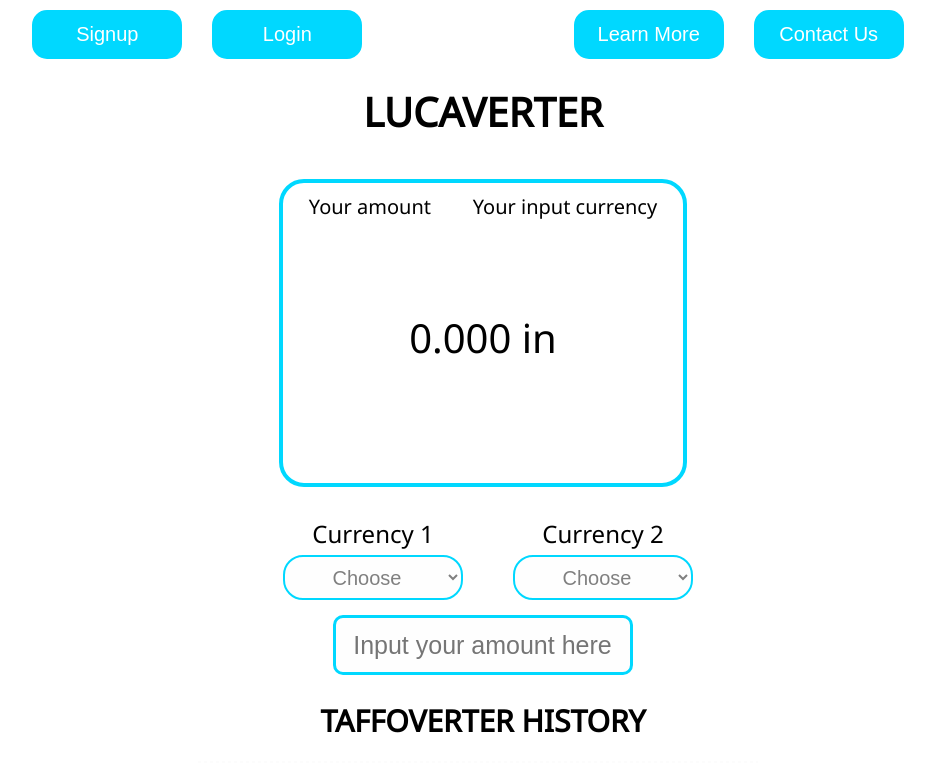
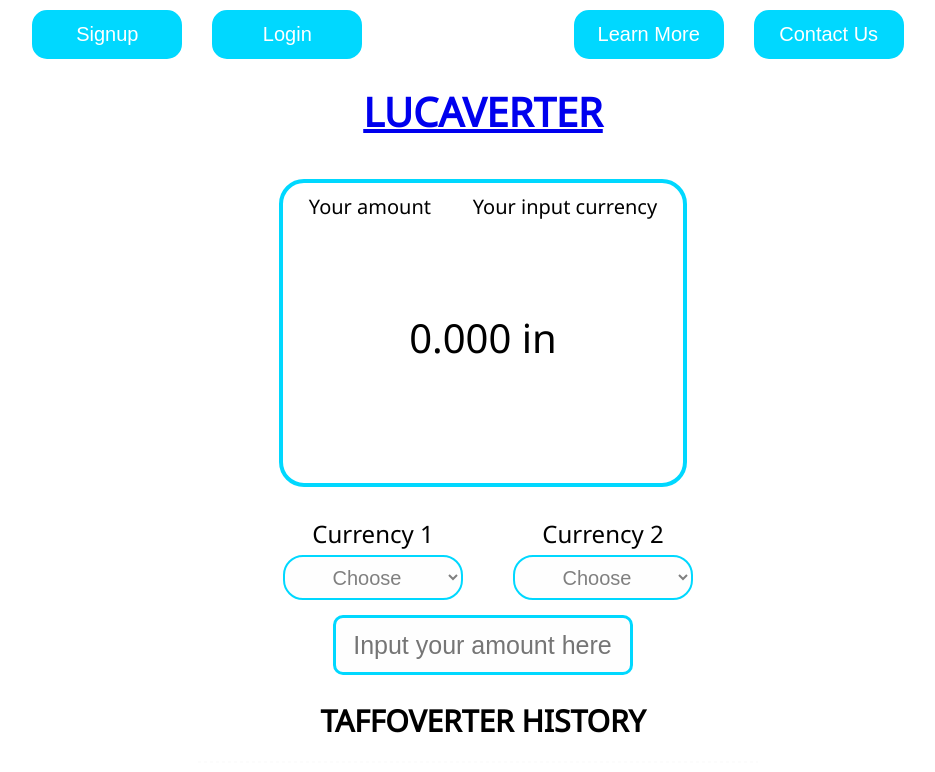
Before and after one commit to oslabs-beta/deprecatedplsdelete, a React app: page / in a window 1280 px wide. Shown: the top 772 px of the page, without its empty margins (157-1092 px from the left). Built offline with nearby package versions, Linux system fonts and the light colour scheme.

Commit message:
setup react router

```diff
--- a/client/App.jsx
+++ b/client/App.jsx
@@ -1,6 +1,11 @@
 import React, { Component } from 'react';
 import axios from 'axios';
-import { BrowserRouter, Switch, Route } from 'react-router-dom';
+import {
+  BrowserRouter as Router,
+  Switch,
+  Route,
+  Link
+} from "react-router-dom"
 import Login from './User/Login.jsx';
 import Signup from './User/Signup.jsx';
 import ChoiceBox from './Components/ChoiceBox.jsx';
@@ -85,17 +90,45 @@ class App extends Component {
 
   render() {
     return (
-      <>
+      <Router>
+        <div className="header">
+          <div className="topButtons">
+            <div className="leftButtons">
+              <Link to='/signup'>
+                <button
+                  className="signup-btn"
+                  // onClick={(event) => {
+                  //   console.log('trying to send you to singup');
+                  //   console.log(this.state);
+                  //   this.setState({ currentpage: 'signup' });}}
+                >
+                  {' '}
+                  Signup{' '}
+                </button>
+              </Link>
+
+              <Link to="/login">
+                <button
+                  className="login-btn"
+                >
+                  {' '}
+                  Login{' '}
+                </button>
+              </Link>
+            </div>
+            <div className="rightButtons">
+              <button>Learn More</button>
+              <button>Contact Us</button>
+            </div>
+          </div>
           <div>
-          <BrowserRouter>
+            <Link to="/">
+            <h1>LUCAVERTER</h1>
+            </Link>
+          </div>
+      </div>
             <Switch>
-              <Route exact path="/" />
-              <Route path="/login" render={() => <Login />} />
-              <Route path="/signup" render={() => <Signup />} />
-            </Switch>
-          </BrowserRouter>
-        </div>
-        <Navigation />
+              <Route exact path="/">
                 <ConversionBox info={this.state} />
                 <ChoiceBox
                   info={this.state}
@@ -104,7 +137,15 @@ class App extends Component {
                   valueChange={this.valueChange}
                 />
                 <Graph info={this.state} />
-      </>
+              </Route>
+              <Route path="/login">
+                <Login/>
+              </Route>
+              <Route path="/signup">
+                <Signup/>
+              </Route>
+            </Switch>
+      </Router>
     );
   }
 }
--- a/client/Components/Navigation.jsx
+++ b/client/Components/Navigation.jsx
@@ -2,23 +2,41 @@ import React, { Component } from 'react';
 import { render } from 'react-dom';
 import Login from '../User/Login.jsx';
 import Signup from '../User/Signup.jsx';
+import { Redirect } from 'react-router-dom';
 
 class Navigation extends Component {
+  // need state to keep track of redirect
+  constructor(props) {
+    super(props);
+    this.state = {
+      loggedIn: false,
+      failedLogin: false,
+      currentpage: 'home',
+    };
+
+  }
+  //need function to update the state on what is clicked
+
+
   render() {
+  if (this.state.currentpage === 'home') {
     return (
       <div className="header">
         <div className="topButtons">
           <div className="leftButtons">
             <button
               className="signup-btn"
-              // onClick={(event) => (window.location.href = '/signup')}
+              onClick={(event) => {
+                console.log('trying to send you to singup');
+                console.log(this.state);
+                this.setState({ currentpage: 'signup' });}}
             >
               {' '}
               Signup{' '}
             </button>
             <button
               className="login-btn"
-              // onClick={(event) => (window.location.href = '/login')}
+              onClick={(event) => (window.location.href = '/login')}
             >
               {' '}
               Login{' '}
@@ -35,6 +53,16 @@ class Navigation extends Component {
       </div>
     );
   }
+    if (this.state.currentpage === 'signup') {
+      return ( <Redirect to='/signup'/>
+    );
+  }
+
+// if (this.state.currentpage === 'signup') {
+//  return ( <Redirect to='/signup' >
+// );
+
+  }
 }
 
 export default Navigation;
--- a/client/User/Login.jsx
+++ b/client/User/Login.jsx
@@ -1,26 +1,38 @@
 import React, { Component } from 'react';
 import { render } from 'react-dom';
+import { GoogleLogin } from 'react-google-login';
 
 class Login extends Component {
-  constructor () {
-    this.state = {
-      username: '',
-      password: '',
-    };
-  }
+  // constructor () {
+  //   this.state = {
+  //     username: '',
+  //     password: '',
+  //     isLoggedIn: false,
+  //     failedLogin: false,
+  //   };
+  // }
 
   render() {
     return (
+
       <div>
-        <form method="POST" action="/login">
+        <h1>Here's the login page</h1>
+          <GoogleLogin
+          clientId=""
+          buttonText="Login with Google"
+          // onSuccess={responseGoogle}
+          // onFailure={responseGoogle}
+          cookiePolicy="single_host_origin"
+        />
+        {/* <form method="POST" action="/login">
           <label> User Name: </label>
           <input type="text" className="username" onChange={(e) => this.setState({...this.state, username: e.target.value})}/>
           <label >Password</label>
           <input type="password" className="password" onChange={(e) => this.setState({...this.state, password: e.target.value})}/>
           <input type="submit" className="Login-btn" text="Login" />
-        </form>
+        </form> */}
       </div>
-    )
+    );
   }
 }
 
--- a/client/User/Signup.jsx
+++ b/client/User/Signup.jsx
@@ -2,25 +2,30 @@ import React, { Component } from 'react';
 import { render } from 'react-dom';
 
 class Signup extends Component {
-  constructor () {
-    this.state = {
-      username: '',
-      password: '',
-    };
-  }
+  // constructor () {
+  //   this.state = {
+  //     username: '',
+  //     password: '',
+  //   };
+  // }
 
   render() {
     return (
       <div>
-        <form method="POST" action="/signup">
-          <label> User Name: </label>
-          <input type="text" className="username" onChange={(e) => this.setState({...this.state, username: e.target.value})}/>
-          <label >Password</label>
-          <input type="password" className="password" onChange={(e) => this.setState({...this.state, password: e.target.value})}/>
-          <input type="submit" className="Signup-btn" text="Signup" />
-        </form>
+        <h1>You made it to signup</h1>
       </div>
-    )
+
+
+      // <div>
+      //   <form method="POST" action="/signup">
+      //     <label> User Name: </label>
+      //     <input type="text" className="username" onChange={(e) => this.setState({...this.state, username: e.target.value})}/>
+      //     <label >Password</label>
+      //     <input type="password" className="password" onChange={(e) => this.setState({...this.state, password: e.target.value})}/>
+      //     <input type="submit" className="Signup-btn" text="Signup" />
+      //   </form>
+      // </div>
+    );
   }
 }
 
--- a/package.json
+++ b/package.json
@@ -19,14 +19,18 @@
   "dependencies": {
     "axios": "^0.21.1",
     "browserify": "^17.0.0",
+    "cookie-parser": "^1.4.5",
     "cors": "^2.8.5",
     "css-loader": "^6.2.0",
     "date-fns": "^2.23.0",
     "express": "^4.17.1",
+    "express-session": "^1.17.2",
+    "google-auth-library": "^7.4.1",
     "mongoose": "^5.13.4",
     "prop-types": "^15.6.1",
     "react": "^17.0.2",
     "react-dom": "^17.0.2",
+    "react-google-login": "^5.2.2",
     "react-router-dom": "^5.2.0",
     "recharts": "^2.0.10"
   },
```
Also changed, not shown: 1 other file (tests, documents, lock files or other folders). Lines whose indentation alone changed are shown as unchanged.
